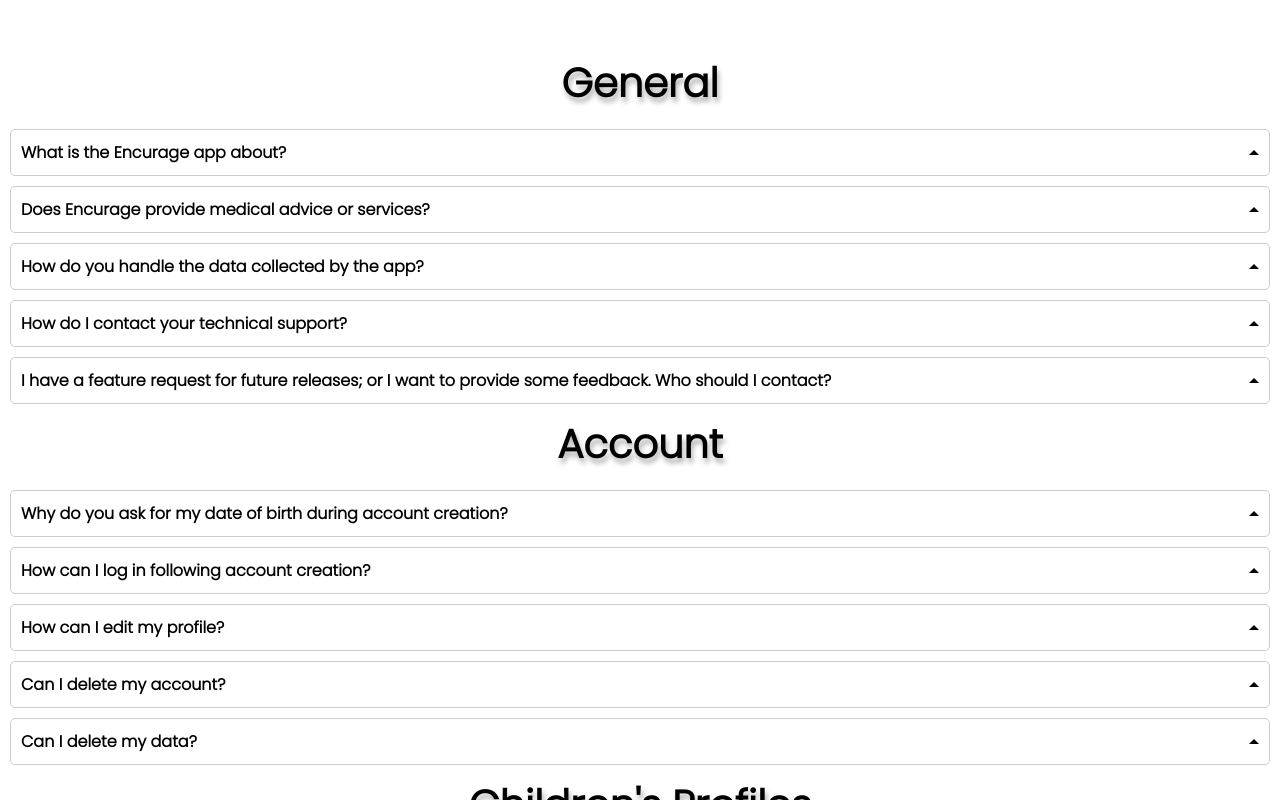
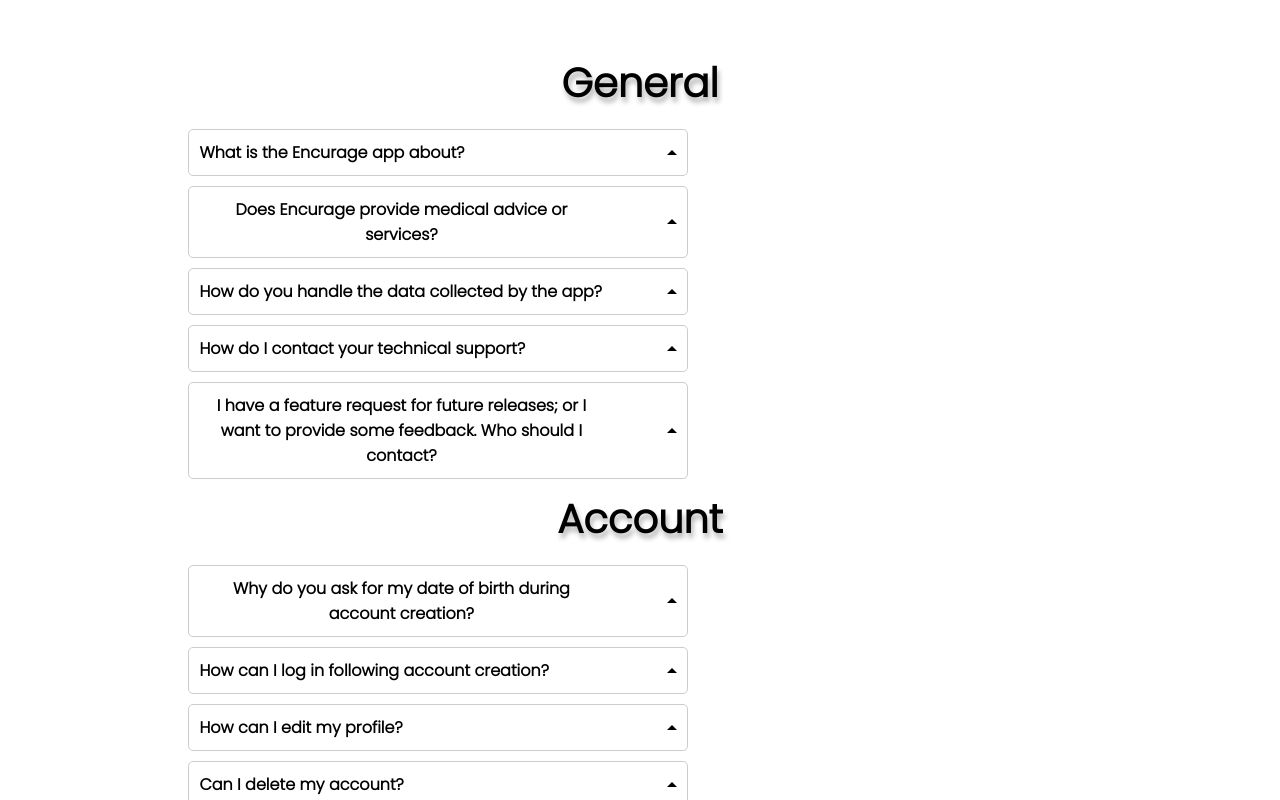
Before and after one commit to EncurageApp/encurageWeb, a React (Create React App) app: page /HelpCenterLayout/Faq in a window 1280 px wide. Shown: the part 1180-1980 px from the top of the page. Built offline with nearby package versions, Linux system fonts and the light colour scheme.

Commit message:
readd files

```diff
--- a/src/css/HelpCenter.css
+++ b/src/css/HelpCenter.css
@@ -237,12 +237,20 @@ Faq Section
 =====================================
 */
 
+.faq-page {
+  display: flex;
+  flex-direction: column;
+  justify-content: center;
+  align-items: center;
+}
+
 .faq-page h1 {
   color: var(--primaryFour);
   font-size: 3rem;
 }
 
 .custom-collapsible {
+  max-width: 500px;
   margin: 10px;
   border: 1px solid #ccc;
   border-radius: 5px;
@@ -269,6 +277,7 @@ Faq Section
 }
 
 .arrow {
+  margin-left: 4rem;
   width: 0;
   height: 0;
   border-style: solid;
```
